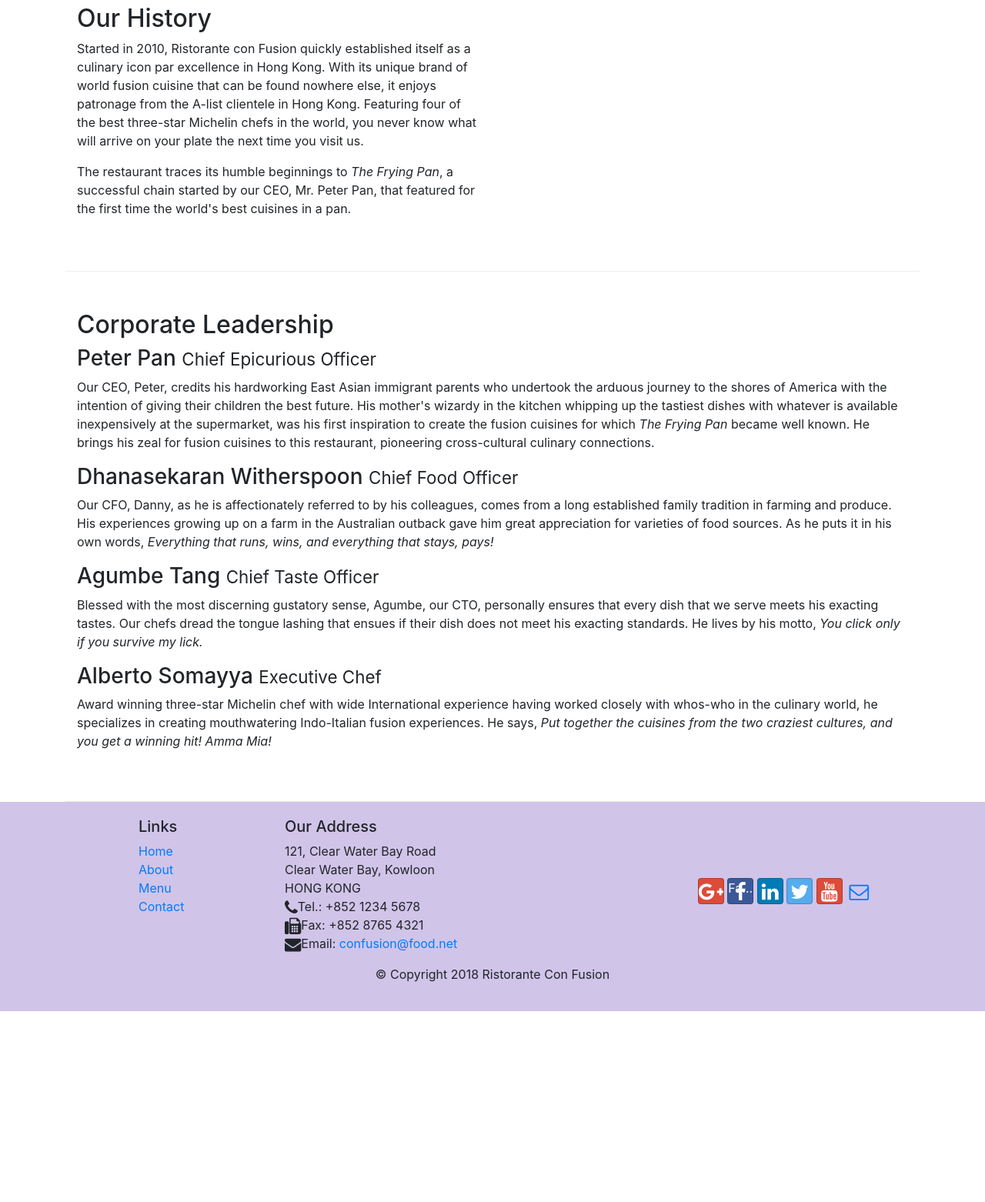
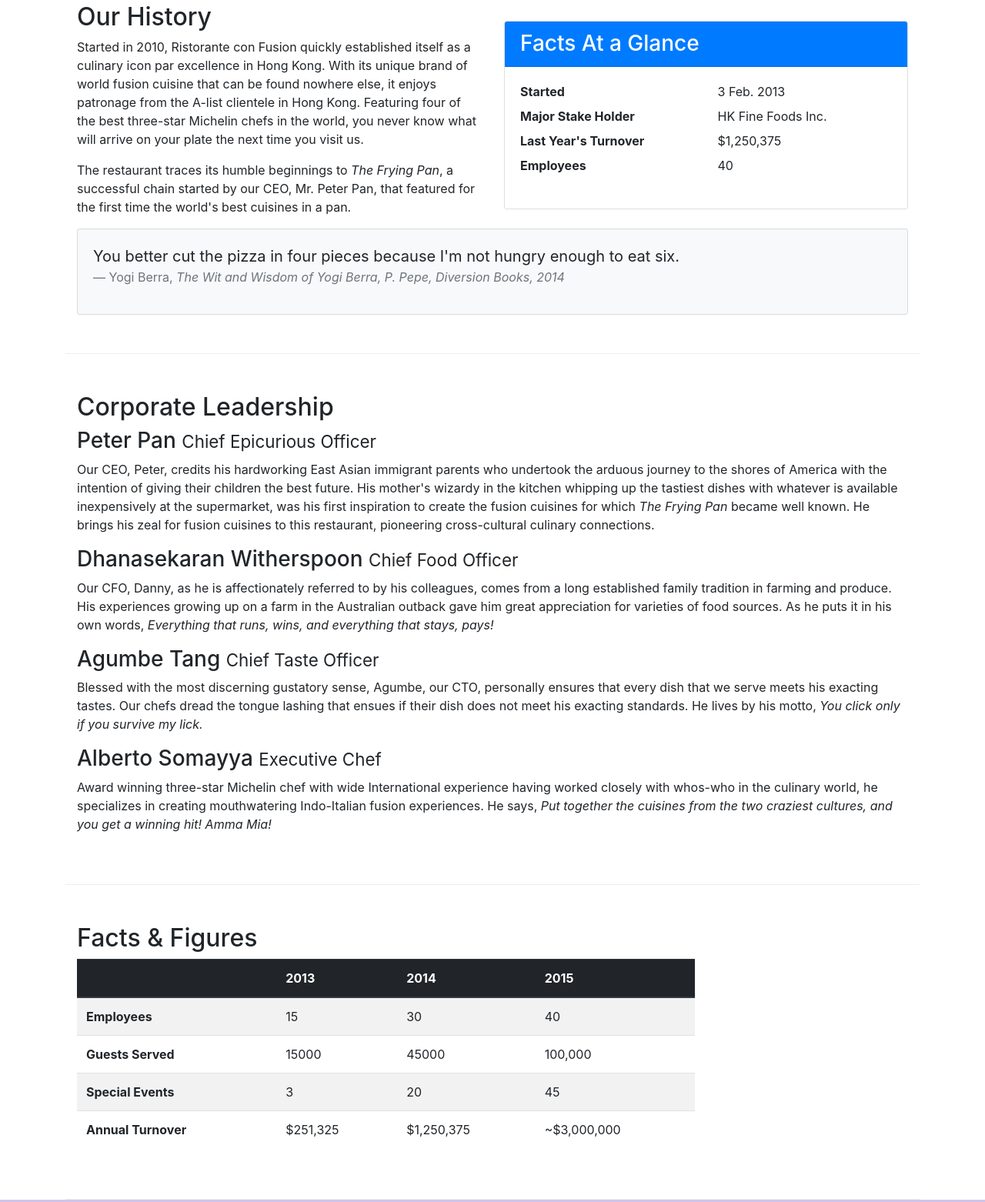
Before and after one commit to dmcin003/Coursera_Full_Stack_React, a website: page Bootstrap4/conFusion/aboutus.html in a window 1280 px wide. Shown: the part 462-2024 px from the top of the page at 77% size. Before the commit the page ends 1776 px from the top, so only its background shows below. Drawn offline with nearby package versions, Linux system fonts and the light colour scheme.

Commit message:
Tables and Cards

```diff
--- a/Bootstrap4/conFusion/aboutus.html
+++ b/Bootstrap4/conFusion/aboutus.html
@@ -65,11 +65,37 @@
                 <p>Started in 2010, Ristorante con Fusion quickly established itself as a culinary icon par excellence in Hong Kong. With its unique brand of world fusion cuisine that can be found nowhere else, it enjoys patronage from the A-list clientele in Hong Kong.  Featuring four of the best three-star Michelin chefs in the world, you never know what will arrive on your plate the next time you visit us.</p>
                 <p>The restaurant traces its humble beginnings to <em>The Frying Pan</em>, a successful chain started by our CEO, Mr. Peter Pan, that featured for the first time the world's best cuisines in a pan.</p>
             </div>
-            <div>
+            <div class = "col-12 col-sm-6">
+                <div class ="card">
+                    <h3 class = "card-header bg-primary text-white">Facts At a Glance</h3>
+                    <div class = "card-body">
+                        <dl class ="row">
+                            <dt class ="col-6">Started</dt>
+                            <dd class ="col-6">3 Feb. 2013</dd>
+                            <dt class ="col-6">Major Stake Holder</dt>
+                            <dd class ="col-6">HK Fine Foods Inc.</dd>
+                            <dt class ="col-6">Last Year's Turnover</dt>
+                            <dd class ="col-6">$1,250,375</dd>
+                            <dt class ="col-6">Employees</dt>
+                            <dd class ="col-6">40</dd>
+
+                        </dl>
+                    </div>
+                </div>
             </div>
+            <div class ="col-12">
+                <div class = "card card-body bg-light">
+                    <blockquote class ="blockquote">
+                        <p class ="mb-0">You better cut the pizza in four pieces because I'm not hungry enough to eat six.</p>
+                        <footer class ="blockquote-footer">Yogi Berra,
+                            <cite title="Source Title">The Wit and Wisdom of Yogi Berra, P. Pepe, Diversion Books, 2014</cite>
+                        </footer>
+                    </blockquote>
+                </div>
+
+            </div>
+
         </div>
-
-
         <div class = "row row-content align-items-center">
             <div class ="col-12 col-sm-12">
                 <h2>Corporate Leadership</h2>
@@ -83,8 +109,58 @@
                 <p class = "d-none d-sm-block">Award winning three-star Michelin chef with wide International experience having worked closely with whos-who in the culinary world, he specializes in creating mouthwatering Indo-Italian fusion experiences. He says, <em>Put together the cuisines from the two craziest cultures, and you get a winning hit! Amma Mia!</em></p>
             </div>
        </div>
+       <div class = "row row-content">
+            <div class ="col-12 col-sm-9">
+                <h2>Facts &amp; Figures</h2>
+                <div class = "table-responsive">
+                    <table class = "table table-striped">
+                        <thead class ="thead-dark">
+                            <tr>
+                                <th>&nbsp;</th>
+                                <th>2013</th>
+                                <th>2014</th>
+                                <th>2015</th>
+                            </tr>
+                        </thead>
+                        <tbody>
+                            <tr>
+                                <th>Employees</th>
+                                <td>15</td>
+                                <td>30</td>
+                                <td>40</td>
+                            </tr>
+                            <tr>
+                                <th>Guests Served</th>
+                                <td>15000</td>
+                                <td>45000</td>
+                                <td>100,000</td>
+                            </tr>
+                            <tr>
+                                <th>Special Events</th>
+                                <td>3</td>
+                                <td>20</td>
+                                <td>45</td>
+                            </tr>
+                            <tr>
+                                <th>Annual Turnover</th>
+                                <td>$251,325</td>
+                                <td>$1,250,375</td>
+                                <td>~$3,000,000</td>
+                            </tr>
+                        </tbody>
+                    </table>
+                </div>
+
+
+            </div>
+
+
+
+        </div>
 
     </div>
+
+
 
     <footer class="footer">
         <div class="container">
```
